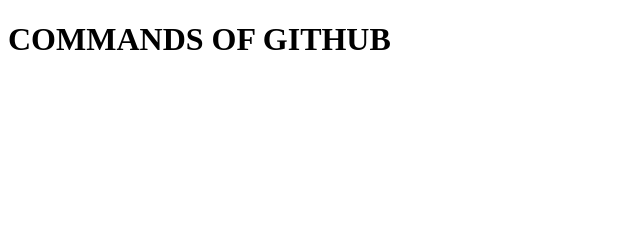
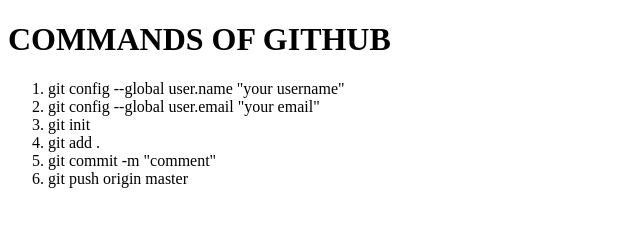
Before and after one commit to hamzaaslam12/GITHUB-COMMANDS, a plain HTML site: page index.html in a window 1280 px wide. Shown: the whole page, without its empty margins (0-640 px from the left). Drawn offline with Linux system fonts and the light colour scheme.

Commit message:
Add files via upload

```diff
--- a/index.html
+++ b/index.html
@@ -8,5 +8,13 @@
 </head>
 <body>
           <h1>COMMANDS OF GITHUB</h1>
+          <ol>
+                    <li>git config --global user.name "your username"</li>
+                    <li>git config --global user.email "your email"</li>
+                    <li>git init</li>
+                    <li>git add .</li>
+                    <li>git commit -m "comment"</li>
+                    <li>git push origin master</li>
+          </ol>
 </body>
 </html>
```
